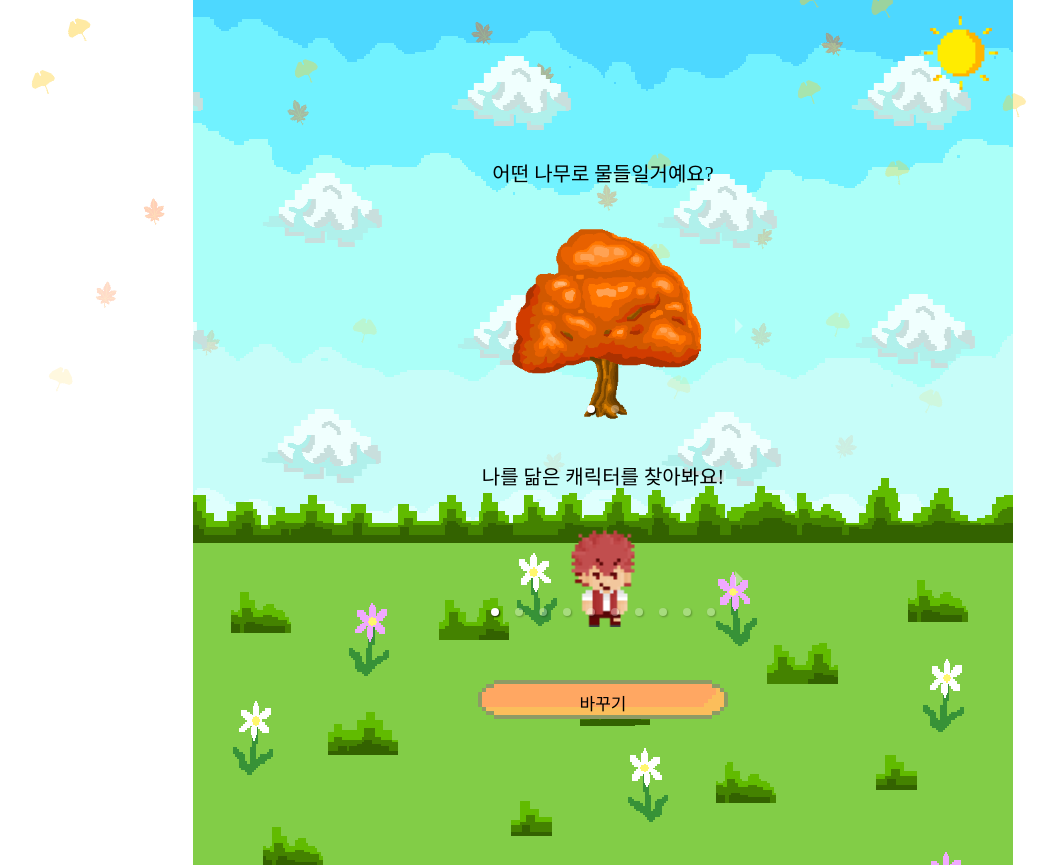
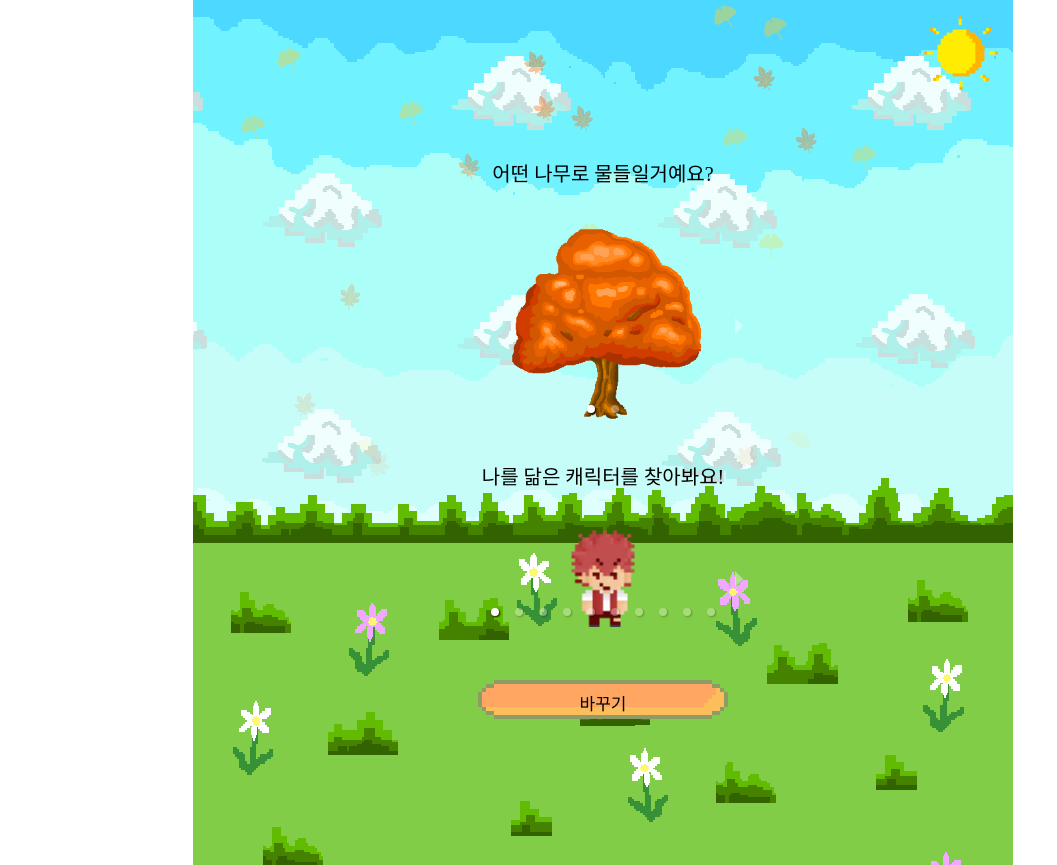
Before and after one commit to minseong0324/MapleMailbox-Frontend, a React (Vite) app: page /select-character-tree in a window 1280 px wide. Shown: the whole page, without its empty margins (37-1094 px from the left). Built offline with nearby package versions, Linux system fonts and the light colour scheme.

Commit message:
leafFalling css->styled-components 변경, iPad Air 기준으로 범위 변경

```diff
--- a/src/App.tsx
+++ b/src/App.tsx
@@ -23,8 +23,6 @@ function App() {
     <>
      <GlobalStyle /> {/* 이 줄 추가 */}
     <UserProvider>
-
-
       <LeafFalling />
       <Clouds />
       <Router>
--- a/src/components/leafFalling/leafFalling.css
+++ /dev/null
@@ -1,27 +0,0 @@
-.leaf__falling {
-  position: absolute;
-  top: 0;
-  width: 20px;
-  height: 20px;
-  background-size: cover;
-  z-index: 0;
-  animation: leaf-fall 6.5s linear infinite;
-  --start-left: 100;
-  --end-left: 100;
-}
-
-/* 아래로 갈수록 사라지게 만듬, 페이지의 70퍼센트에서 사라지게 함 (단풍잎 때문에 페이지 높이가 계속 달라지는 것 방지) */
-@keyframes leaf-fall {
-  0% {
-     opacity: 0.5;
-      top: -10%;
-      left: var(--start-left);
-      transform: rotate(0deg);
-  }
-  100% {
-      opacity: 0;
-      top: 70%;
-      left: var(--end-left);
-      transform: rotate(90deg);
-  }
-}
--- a/src/components/leafFalling/leafFalling.tsx
+++ b/src/components/leafFalling/leafFalling.tsx
@@ -1,50 +1,46 @@
-// LeafFalling.tsx
-
-import React, { useEffect, useState } from 'react';
-import './leafFalling.css';
+import React, { useEffect, useState, CSSProperties } from 'react';
 import GinkgoLeaf from '../../assets/leafImg/GinkgoLeaf.png';
 import MapleLeaf from '../../assets/leafImg/MapleLeaf.png';
+import { s } from './style';
 
-// 화면에 표시될 나뭇잎의 수를 정의합니다.
 const numLeaves = 30;
 
-// LeafFalling 컴포넌트를 정의합니다.
+// CSSProperties를 확장하여 사용자 정의 CSS 변수를 포함
+interface CSSPropertiesWithCustomVars extends CSSProperties {
+  '--start-left'?: string;
+  '--end-left'?: string;
+}
+
 const LeafFalling: React.FC = () => {
-  // leaves 상태를 설정합니다. 이 상태는 나뭇잎 요소들의 배열을 저장합니다.
   const [leaves, setLeaves] = useState<Array<JSX.Element>>([]);
 
   useEffect(() => {
-    // useEffect 내부에서 새로운 나뭇잎들을 생성하고 leaves 상태를 업데이트합니다.
     const newLeaves = [];
 
     for (let i = 0; i < numLeaves; i++) {
-      // 나뭇잎 타입 (GinkgoLeaf 또는 MapleLeaf)을 무작위로 결정하고,
-      // 애니메이션의 시작 시간을 무작위로 지연시킵니다.
       const leafType = Math.random() > 0.5 ? GinkgoLeaf : MapleLeaf;
       const delay = Math.random() * 5;
-      const startLeft = Math.random() * 90;
-      const endLeft = Math.random() * 90;
-      // 새로운 나뭇잎 요소를 생성하고 newLeaves 배열에 추가합니다.
+      const startLeft = `${Math.random() * 90}%`;
+      const endLeft = `${Math.random() * 90}%`;
+
       newLeaves.push(
-          <div
+        <s.LeafDiv>
+        <s.Leaf
           key={i}
-              className="leaf__falling"
           style={{
             backgroundImage: `url(${leafType})`,
             animationDelay: `${delay}s`,
-                ["--start-left" as string]: `${startLeft}%`,
-                ["--end-left" as string]: `${endLeft}%`,
-              }}
+            "--start-left": startLeft,
+            "--end-left": endLeft
+          } as CSSPropertiesWithCustomVars}
         />
+        </s.LeafDiv>
       );
     }
 
-
-    // 생성된 나뭇잎들로 leaves 상태를 업데이트합니다.
     setLeaves(newLeaves);
   }, []);
 
-  // 나뭇잎 요소들을 반환합니다.
   return <>{leaves}</>;
 };
 
--- /dev/null
+++ b/src/components/leafFalling/style.ts
@@ -0,0 +1,43 @@
+import styled, { keyframes } from 'styled-components';
+
+const leafFall = keyframes`
+  0% {
+     opacity: 0.5;
+      top: -10%;
+      left: var(--start-left);
+      transform: rotate(0deg);
+  }
+  100% {
+      opacity: 0;
+      top: 70%;
+      left: var(--end-left);
+      transform: rotate(90deg);
+  }
+`;
+
+const Leaf = styled.div`
+  position: absolute;
+  top: 0;
+  width: 20px;
+  height: 20px;
+  background-size: cover;
+
+  animation: ${leafFall} 5s linear infinite;
+`;
+
+const LeafDiv = styled.div`
+  position: absolute;
+  width: 100%;
+  max-width: 820px;
+  height: 100vh;
+  left: 50%;
+  right: 50%;
+  transform: translateX(-50%);
+  overflow: hidden;
+  z-index: 1;
+`;
+
+export const s = {
+  Leaf,
+  LeafDiv
+}
```
Lines whose indentation alone changed are shown as unchanged.
